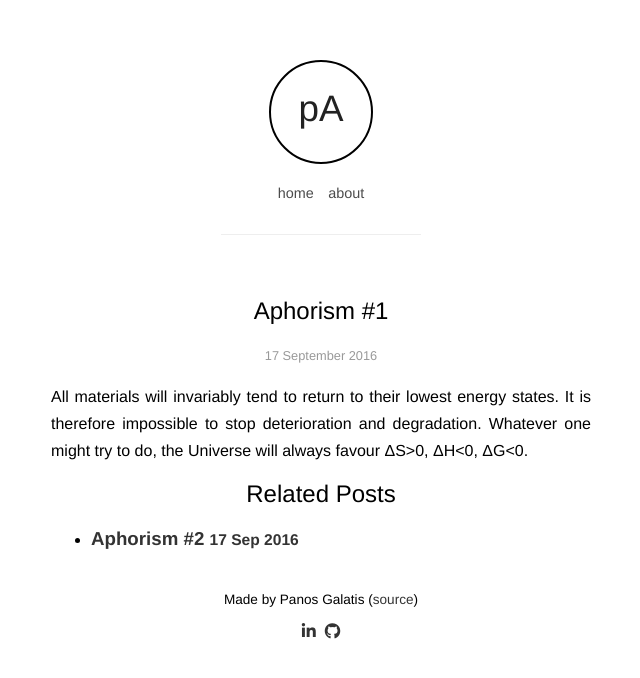
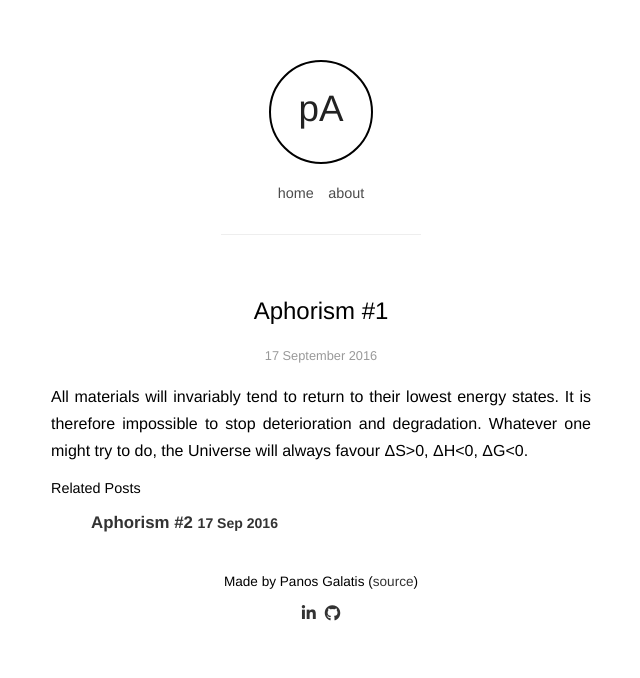
Before and after one commit to pgalatis/pgalatis.github.io, a Jekyll site: the page built from _posts/2016-09-17-Aphorism#1.markdown, in a window 1280 px wide. Shown: the top 678 px of the page, without its empty margins (319-959 px from the left). Built offline with Jekyll 4.4.1, drawn with Linux system fonts in a browser that asks for light colours; nearby versions of some CDN libraries.

Commit message:
Various changes

```diff
--- a/css/style.css
+++ b/css/style.css
@@ -102,7 +102,16 @@ header[role="banner"]:after {
 
 aside.related {
   text-align: left;
-  font-size: 1rem;
+  font-size: .9rem;
+}
+
+aside.related h2 {
+  font-size: .9rem;
+  text-align: left;
+}
+
+aside.related ul {
+  list-style-type: none
 }
 
 .footer {
```
